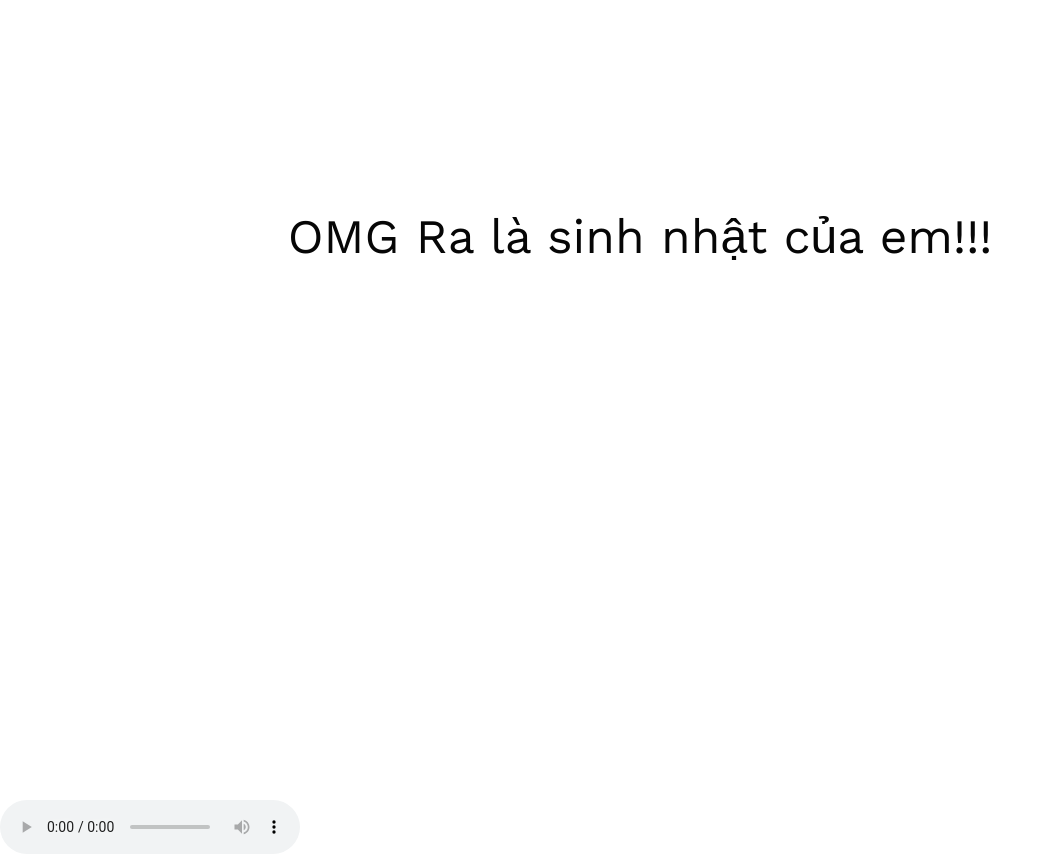
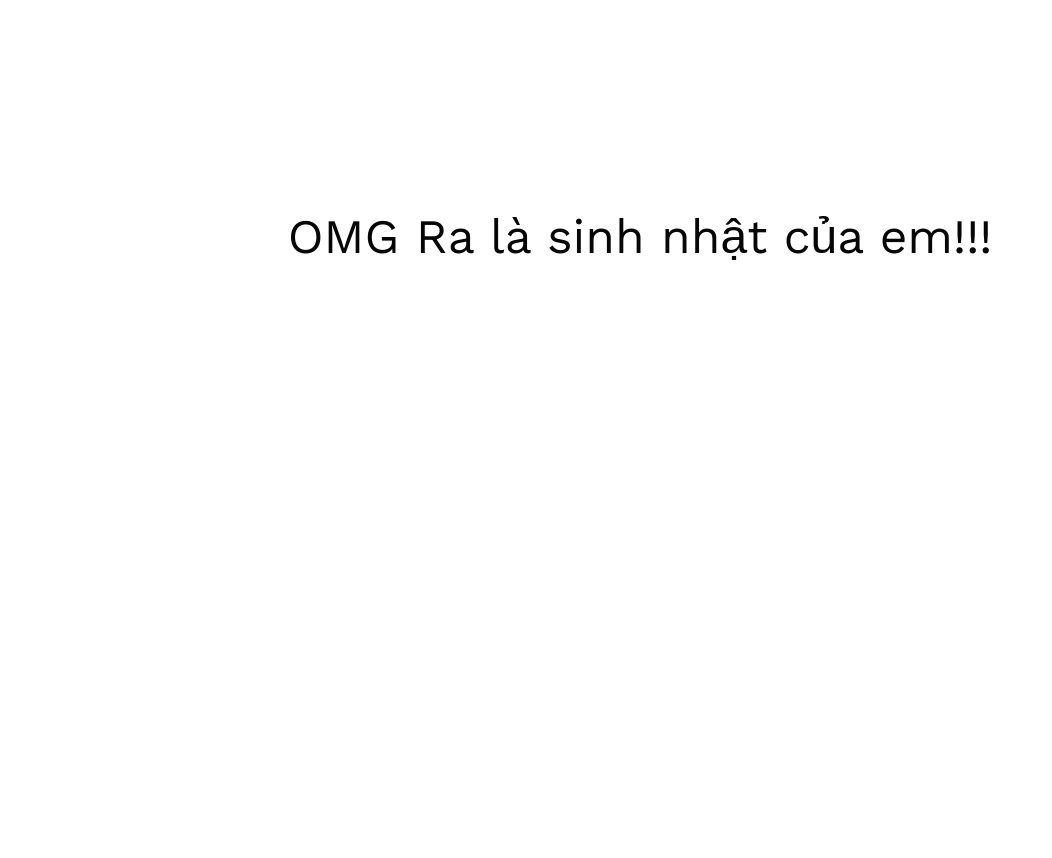
Before and after one commit to diligentpika/HachikosBirthday, a website: page index.html in a window 1280 px wide. Shown: the whole page, without its empty margins (0-1052 px from the left). After the commit the page ends 800 px from the top, so only its background shows below. Drawn offline with nearby package versions, Linux system fonts and the light colour scheme.

Commit message:
Update index.html

```diff
--- a/index.html
+++ b/index.html
@@ -126,9 +126,7 @@
       <p class="last-smile" data-node-name="outroSmiley">:)</p>
     </div>
   </div>
-  <audio controls>
-    <source src="CMSN.mp3" autoplay>
-</audio>
+  <audio src="CMSN.mp3" autoplay></audio>
 </body>
 
 <script src="https://cdnjs.cloudflare.com/ajax/libs/gsap/1.20.3/TweenMax.min.js"></script>
```
